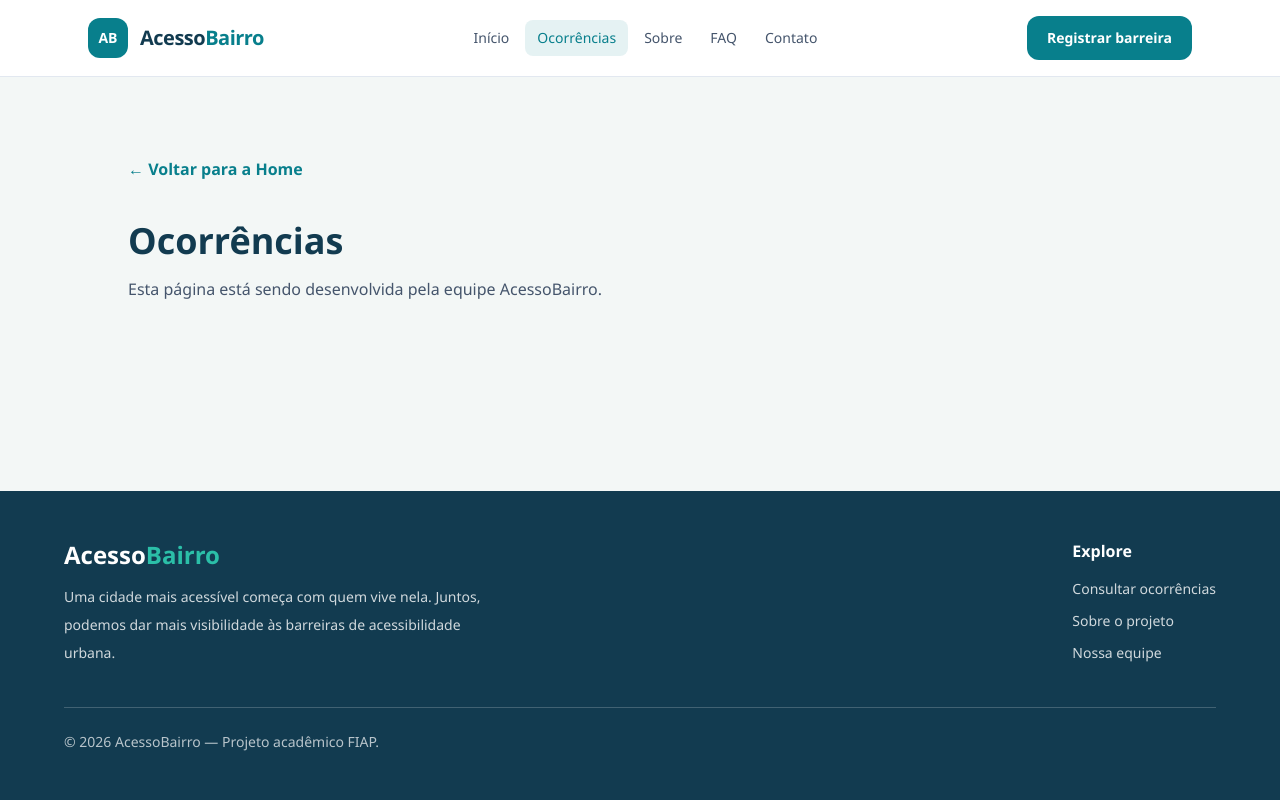
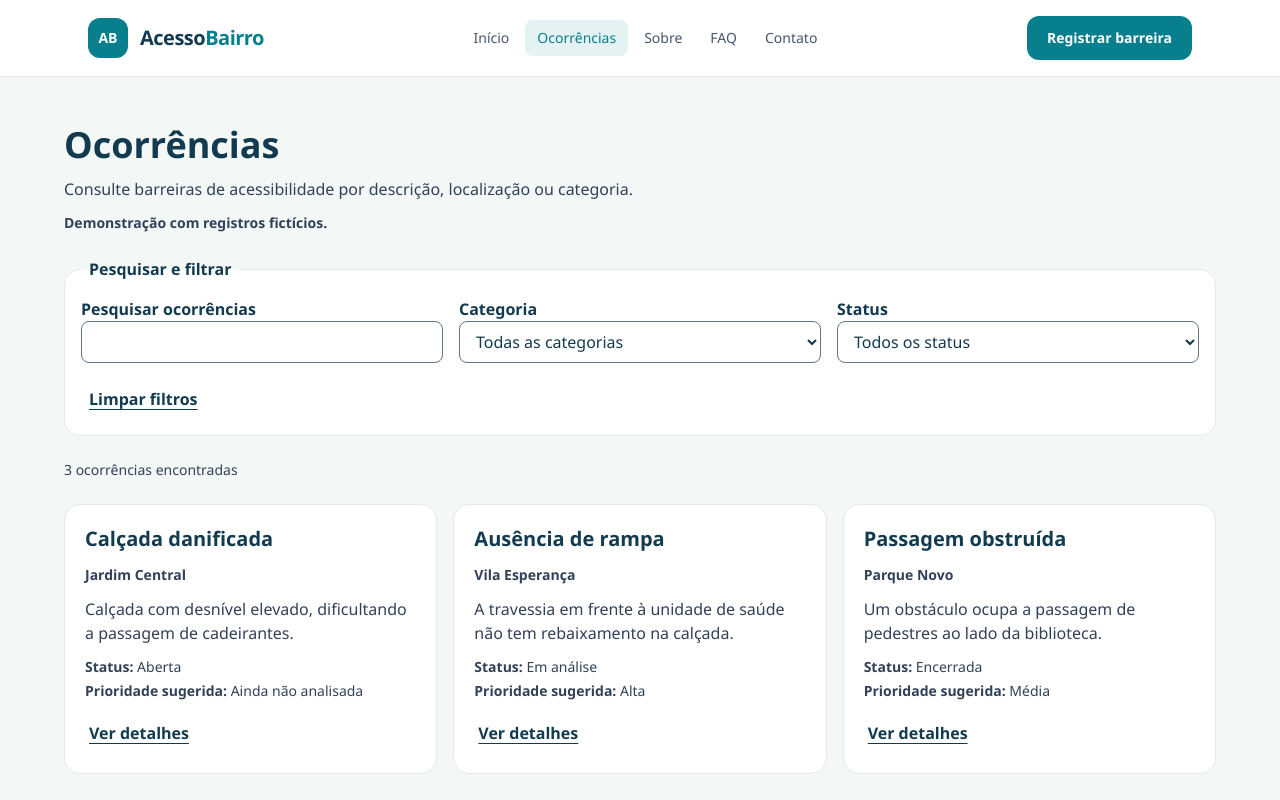
Before and after one commit to Caiomarqx/acessobairro, a React (Vite) app: page /ocorrencias in a window 1280 px wide. Shown: the top 800 px of the page. Built offline with nearby package versions, Linux system fonts and the light colour scheme.

Commit message:
feat: adicionar consulta demonstrativa de ocorrências

```diff
--- a/src/App.tsx
+++ b/src/App.tsx
@@ -3,6 +3,8 @@ import { BrowserRouter, Routes, Route, Link } from 'react-router-dom'
 import Layout from './components/Layout'
 import Home from './pages/Home'
 import Sobre from './pages/Sobre'
+import Ocorrencias from './pages/Ocorrencias'
+import DetalhesOcorrencia from './pages/DetalhesOcorrencia'
 
 function PaginaEmConstrucao({ titulo }: { titulo: string }) {
   return (
@@ -39,9 +41,9 @@ function App() {
           <Route path="faq" element={<PaginaEmConstrucao titulo="Perguntas frequentes" />} />
           <Route path="contato" element={<PaginaEmConstrucao titulo="Contato" />} />
 
-          <Route path="ocorrencias" element={<PaginaEmConstrucao titulo="Ocorrências" />} />
+          <Route path="ocorrencias" element={<Ocorrencias />} />
           <Route path="ocorrencias/nova" element={<PaginaEmConstrucao titulo="Registrar ocorrência" />} />
-          <Route path="ocorrencias/:id" element={<PaginaEmConstrucao titulo="Detalhes da ocorrência" />} />
+          <Route path="ocorrencias/:id" element={<DetalhesOcorrencia />} />
 
           <Route path="*" element={<PaginaEmConstrucao titulo="Página não encontrada" />} />
         </Route>
--- /dev/null
+++ b/src/components/OcorrenciaCard.tsx
@@ -0,0 +1,34 @@
+import { Link } from 'react-router-dom'
+import { rotulosStatus, type OcorrenciaDemonstracao } from '../data/ocorrenciasDemonstracao'
+
+type Props = {
+  ocorrencia: OcorrenciaDemonstracao
+  busca: string
+}
+
+export default function OcorrenciaCard({ ocorrencia, busca }: Props) {
+  return (
+    <article className="flex h-full flex-col gap-3 rounded-2xl border border-slate-200 bg-white p-5">
+      <h2 className="break-words text-xl font-bold text-primary">{ocorrencia.tipoBarreira}</h2>
+      <p className="text-sm font-semibold text-slate-700">{ocorrencia.bairro}</p>
+      <p className="line-clamp-3 break-words leading-6 text-slate-700">{ocorrencia.descricao}</p>
+      <dl className="space-y-1 text-sm text-slate-700">
+        <div>
+          <dt className="inline font-semibold">Status: </dt>
+          <dd className="inline">{rotulosStatus[ocorrencia.status]}</dd>
+        </div>
+        <div>
+          <dt className="inline font-semibold">Prioridade sugerida: </dt>
+          <dd className="inline">{ocorrencia.prioridade ?? 'Ainda não analisada'}</dd>
+        </div>
+      </dl>
+      <Link
+        to={{ pathname: `/ocorrencias/${ocorrencia.id}`, search: busca }}
+        className="mt-auto self-start rounded-lg px-1 py-2 font-semibold text-primary underline underline-offset-4"
+      >
+        Ver detalhes
+        <span className="sr-only"> de {ocorrencia.tipoBarreira} em {ocorrencia.bairro}</span>
+      </Link>
+    </article>
+  )
+}
--- /dev/null
+++ b/src/data/ocorrenciasDemonstracao.ts
@@ -0,0 +1,47 @@
+export type StatusOcorrencia = 'ABERTA' | 'EM_ANALISE' | 'ENCERRADA'
+
+export type OcorrenciaDemonstracao = {
+  id: number
+  tipoBarreira: string
+  descricao: string
+  bairro: string
+  endereco: string
+  status: StatusOcorrencia
+  prioridade: 'Baixa' | 'Média' | 'Alta' | null
+}
+
+export const rotulosStatus: Record<StatusOcorrencia, string> = {
+  ABERTA: 'Aberta',
+  EM_ANALISE: 'Em análise',
+  ENCERRADA: 'Encerrada',
+}
+
+export const ocorrenciasDemonstracao: readonly OcorrenciaDemonstracao[] = [
+  {
+    id: 1,
+    tipoBarreira: 'Calçada danificada',
+    descricao: 'Calçada com desnível elevado, dificultando a passagem de cadeirantes.',
+    bairro: 'Jardim Central',
+    endereco: 'Próximo à praça do bairro',
+    status: 'ABERTA',
+    prioridade: null,
+  },
+  {
+    id: 2,
+    tipoBarreira: 'Ausência de rampa',
+    descricao: 'A travessia em frente à unidade de saúde não tem rebaixamento na calçada.',
+    bairro: 'Vila Esperança',
+    endereco: 'Em frente à unidade de saúde',
+    status: 'EM_ANALISE',
+    prioridade: 'Alta',
+  },
+  {
+    id: 3,
+    tipoBarreira: 'Passagem obstruída',
+    descricao: 'Um obstáculo ocupa a passagem de pedestres ao lado da biblioteca.',
+    bairro: 'Parque Novo',
+    endereco: 'Ao lado da biblioteca',
+    status: 'ENCERRADA',
+    prioridade: 'Média',
+  },
+]
--- /dev/null
+++ b/src/pages/DetalhesOcorrencia.tsx
@@ -0,0 +1,39 @@
+import { Link, useLocation, useParams } from 'react-router-dom'
+import { EmptyState } from '../components/FeedbackStates'
+import { ocorrenciasDemonstracao, rotulosStatus } from '../data/ocorrenciasDemonstracao'
+
+export default function DetalhesOcorrencia() {
+  const { id } = useParams()
+  const { search } = useLocation()
+  const ocorrencia = ocorrenciasDemonstracao.find((item) => String(item.id) === id)
+
+  return (
+    <main className="bg-background px-4 py-12 sm:px-6">
+      <div className="mx-auto max-w-3xl space-y-6">
+        <Link to={{ pathname: '/ocorrencias', search }} className="inline-block rounded-lg px-1 py-2 font-semibold text-primary underline underline-offset-4">
+          Voltar para ocorrências
+        </Link>
+        <header>
+          <h1 className="break-words text-3xl font-bold text-primary sm:text-4xl">
+            {ocorrencia?.tipoBarreira ?? 'Detalhes da ocorrência'}
+          </h1>
+          <p className="mt-3 text-sm font-semibold text-slate-700">Demonstração com registros fictícios.</p>
+        </header>
+        {ocorrencia ? (
+          <section aria-labelledby="informacoes-ocorrencia" className="space-y-5 rounded-2xl border border-slate-200 bg-white p-5 sm:p-8">
+            <h2 id="informacoes-ocorrencia" className="text-xl font-bold">Informações da ocorrência</h2>
+            <p className="break-words leading-7 text-slate-700">{ocorrencia.descricao}</p>
+            <dl className="grid gap-4 text-slate-700 sm:grid-cols-2">
+              <div><dt className="font-semibold">Bairro</dt><dd>{ocorrencia.bairro}</dd></div>
+              <div><dt className="font-semibold">Localização</dt><dd>{ocorrencia.endereco}</dd></div>
+              <div><dt className="font-semibold">Status</dt><dd>{rotulosStatus[ocorrencia.status]}</dd></div>
+              <div><dt className="font-semibold">Prioridade sugerida</dt><dd>{ocorrencia.prioridade ?? 'Ainda não analisada'}</dd></div>
+            </dl>
+          </section>
+        ) : (
+          <EmptyState titulo="Ocorrência não encontrada" descricao="Confira o endereço da página ou volte para a lista de ocorrências." />
+        )}
+      </div>
+    </main>
+  )
+}
--- /dev/null
+++ b/src/pages/Ocorrencias.tsx
@@ -0,0 +1,90 @@
+import { useSearchParams } from 'react-router-dom'
+import { EmptyState } from '../components/FeedbackStates'
+import OcorrenciaCard from '../components/OcorrenciaCard'
+import { ocorrenciasDemonstracao, rotulosStatus } from '../data/ocorrenciasDemonstracao'
+
+const categorias = [...new Set(ocorrenciasDemonstracao.map((item) => item.tipoBarreira))]
+const campo = 'w-full rounded-lg border border-slate-500 bg-white px-3 py-2 font-normal text-primary'
+
+function normalizarBusca(texto: string) {
+  return texto.normalize('NFD').replace(/\p{M}/gu, '').toLocaleLowerCase('pt-BR').trim()
+}
+
+export default function Ocorrencias() {
+  const [parametros, setParametros] = useSearchParams()
+  const busca = parametros.get('busca') ?? ''
+  const categoria = parametros.get('categoria') ?? ''
+  const status = parametros.get('status') ?? ''
+  const buscaNormalizada = normalizarBusca(busca)
+
+  const resultados = ocorrenciasDemonstracao.filter((item) =>
+    (!categoria || item.tipoBarreira === categoria) &&
+    (!status || item.status === status) &&
+    [item.descricao, item.bairro, item.endereco, item.tipoBarreira].some(
+      (valor) => normalizarBusca(valor).includes(buscaNormalizada),
+    ),
+  )
+
+  function atualizarFiltro(chave: string, valor: string) {
+    const proximos = new URLSearchParams(parametros)
+    if (valor) proximos.set(chave, valor)
+    else proximos.delete(chave)
+    setParametros(proximos, { replace: true, preventScrollReset: true })
+  }
+
+  function limparFiltros() {
+    setParametros({}, { replace: true, preventScrollReset: true })
+  }
+
+  return (
+    <main className="bg-background px-4 py-12 sm:px-6">
+      <div className="mx-auto max-w-6xl space-y-6">
+        <header>
+          <h1 className="text-3xl font-bold text-primary sm:text-4xl">Ocorrências</h1>
+          <p className="mt-3 text-slate-700">Consulte barreiras de acessibilidade por descrição, localização ou categoria.</p>
+          <p className="mt-3 text-sm font-semibold text-slate-700">Demonstração com registros fictícios.</p>
+        </header>
+        <fieldset className="rounded-2xl border border-slate-200 bg-white p-4">
+          <legend className="px-2 font-bold text-primary">Pesquisar e filtrar</legend>
+          <div className="grid gap-4 sm:grid-cols-3">
+            <label className="space-y-1 font-semibold">
+              <span>Pesquisar ocorrências</span>
+              <input type="search" className={campo} value={busca} onChange={(e) => atualizarFiltro('busca', e.target.value)} />
+            </label>
+            <label className="space-y-1 font-semibold">
+              <span>Categoria</span>
+              <select className={campo} value={categoria} onChange={(e) => atualizarFiltro('categoria', e.target.value)}>
+                <option value="">Todas as categorias</option>
+                {categorias.map((item) => <option key={item}>{item}</option>)}
+              </select>
+            </label>
+            <label className="space-y-1 font-semibold">
+              <span>Status</span>
+              <select className={campo} value={status} onChange={(e) => atualizarFiltro('status', e.target.value)}>
+                <option value="">Todos os status</option>
+                {Object.entries(rotulosStatus).map(([valor, rotulo]) => <option key={valor} value={valor}>{rotulo}</option>)}
+              </select>
+            </label>
+          </div>
+          <button type="button" onClick={limparFiltros} className="mt-4 rounded-lg px-2 py-2 font-semibold text-primary underline underline-offset-4">
+            Limpar filtros
+          </button>
+        </fieldset>
+        <p role="status" className="text-sm text-slate-700">
+          {resultados.length === 1 ? '1 ocorrência encontrada' : `${resultados.length} ocorrências encontradas`}
+        </p>
+        {resultados.length === 0 ? (
+          <EmptyState titulo="Nenhuma ocorrência encontrada" descricao="Altere a pesquisa ou limpe os filtros para ver outros resultados." />
+        ) : (
+          <ul className="grid grid-cols-1 gap-4 sm:grid-cols-2 lg:grid-cols-3">
+            {resultados.map((item) => (
+              <li key={item.id} className="min-w-0">
+                <OcorrenciaCard ocorrencia={item} busca={parametros.toString()} />
+              </li>
+            ))}
+          </ul>
+        )}
+      </div>
+    </main>
+  )
+}
```
